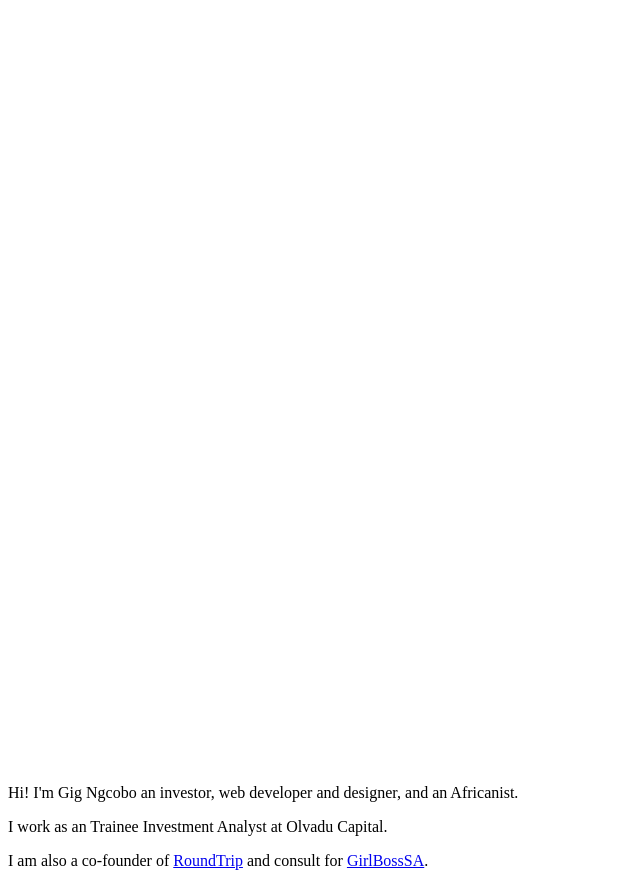
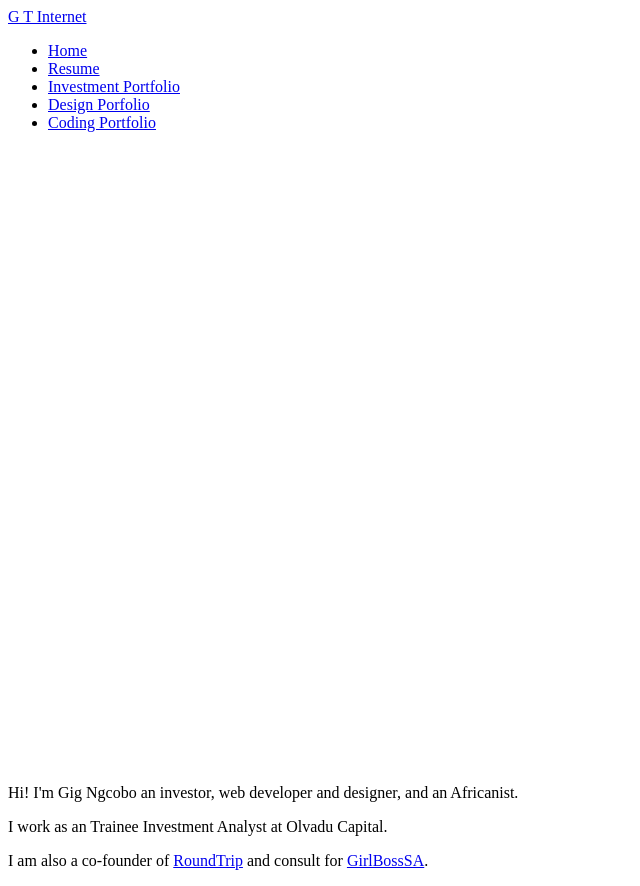
Before and after one commit to GigiNgcobo/week-one-ip, a plain HTML site: page landing-page.html in a window 1280 px wide. Shown: the whole page, without its empty margins (0-640 px from the left). Drawn offline with Linux system fonts and the light colour scheme.

Commit message:
added navigation buttons and logo

```diff
--- a/landing-page.html
+++ b/landing-page.html
@@ -6,7 +6,18 @@
   </head>
   <body>
     <section>
-
+    <!--navigation--------------->
+      <nav>
+      <!--logo-->
+      <a href="#" class="logo"> G T Internet </a>
+      <!--menu-->
+      <ul>
+      <li><a href="#">Home</a></li>
+      <li><a href="#">Resume</a></li>
+      <li><a href="#">Investment Portfolio</a></li>
+      <li><a href="#">Design Porfolio</a></li>
+      <li><a href="#">Coding Portfolio</a></li>
+      </nav>
     </section>
     <p class="intro"> Hi! I'm Gig Ngcobo an investor, web developer and designer, and an Africanist. </p>
     <p> I work as an Trainee Investment Analyst at Olvadu Capital. </p>
```
